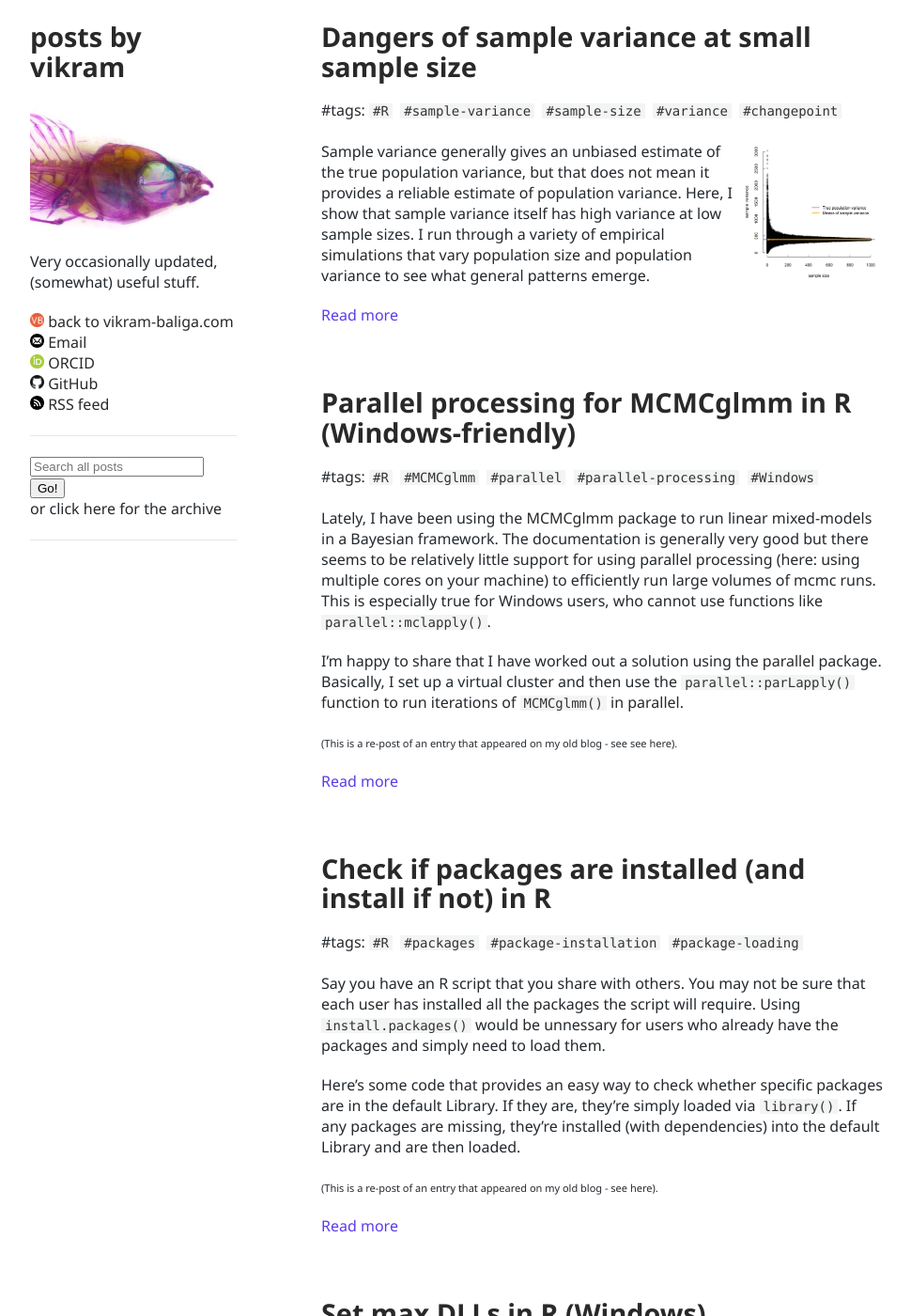
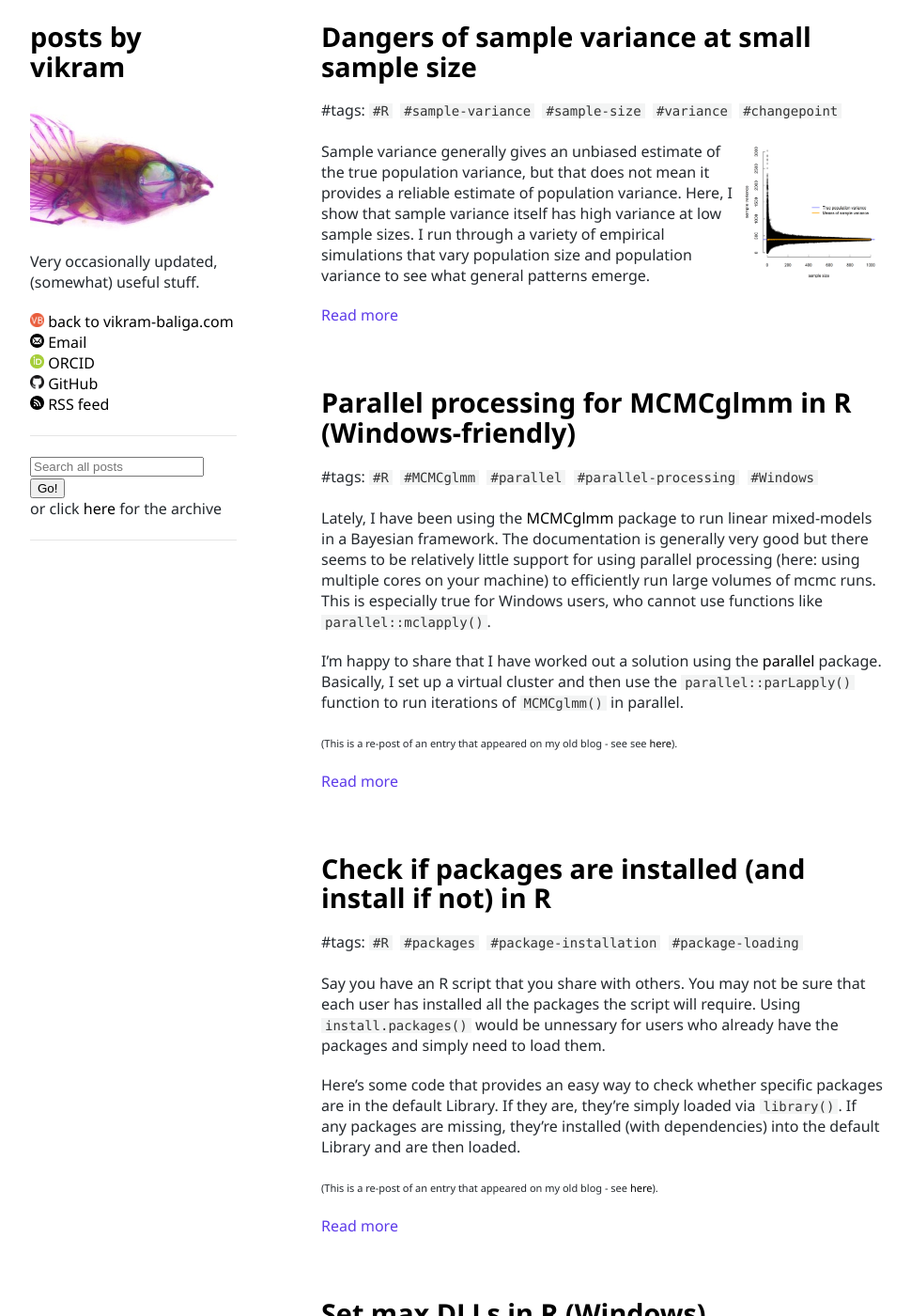
Before and after one commit to vbaliga/vbaliga.github.io, a Jekyll site: the page built from index.html, in a window 1280 px wide and 1400 px high. Shown: the whole window at 94% size, without its empty margins (153-1123 px from the left). Built offline with Jekyll 4.4.1, drawn with Linux system fonts in a browser that asks for light colours; a script that is not in the unit is left out.

Commit message:
Update style.css

```diff
--- a/assets/css/style.css
+++ b/assets/css/style.css
@@ -345,7 +345,7 @@ h3, h4, h5, h6 {
 }
 
 a {
-  color: #292929;
+  color: #000000;
   text-decoration: none;
   overflow-wrap: break-word;
 }
@@ -357,7 +357,7 @@ a:hover, a:focus {
 
 a small {
   font-size: 11px;
-  color: #292929;
+  color: #000000;
   margin-top: -0.3em;
   display: block;
 }
```
